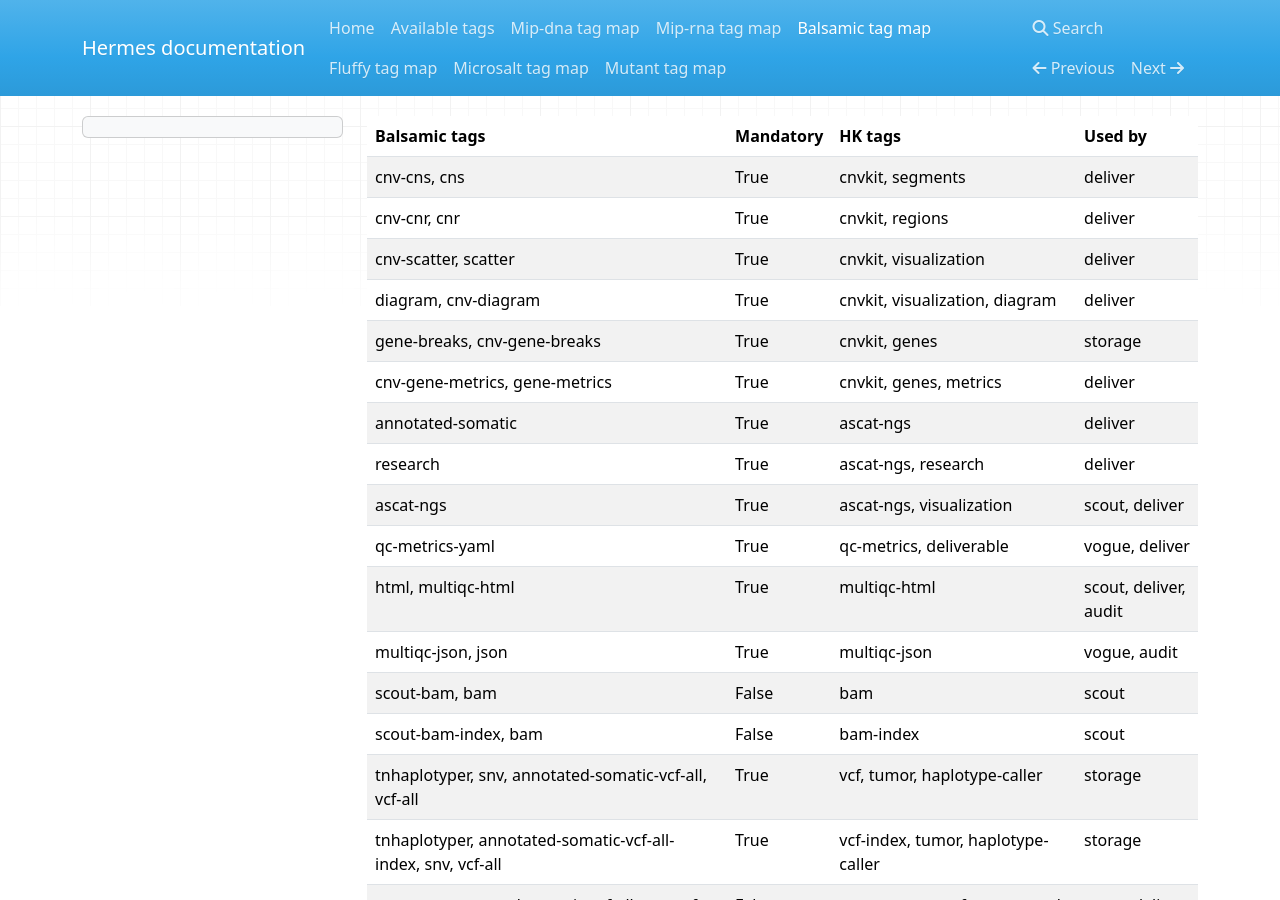
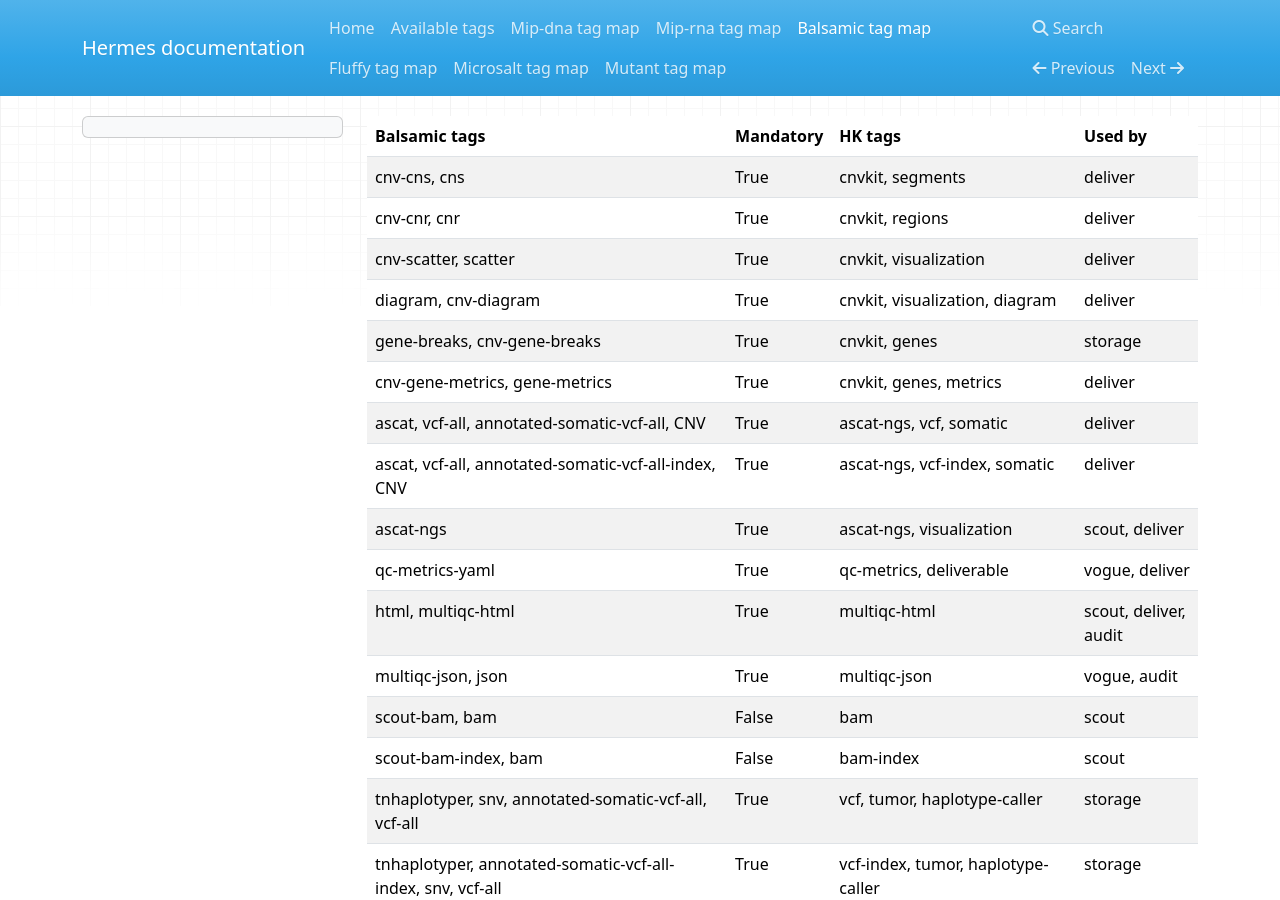
Before and after one commit to Clinical-Genomics/hermes, an MkDocs documentation site: the page built from docs/balsamic_map.md, in a window 1280 px wide and 900 px high. Built offline with MkDocs 1.6.1, drawn with Linux system fonts in a browser that asks for light colours; nearby versions of some CDN libraries.

Commit message:
updated tags ascat all vcf

```diff
--- a/docs/balsamic_map.md
+++ b/docs/balsamic_map.md
@@ -6,8 +6,8 @@
 | diagram, cnv-diagram                                               | True        | cnvkit, visualization, diagram                   | deliver               |
 | gene-breaks, cnv-gene-breaks                                       | True        | cnvkit, genes                                    | storage               |
 | cnv-gene-metrics, gene-metrics                                     | True        | cnvkit, genes, metrics                           | deliver               |
-| annotated-somatic                                                  | True        | ascat-ngs                                        | deliver               |
-| research                                                           | True        | ascat-ngs, research                              | deliver               |
+| ascat, vcf-all, annotated-somatic-vcf-all, CNV                     | True        | ascat-ngs, vcf, somatic                          | deliver               |
+| ascat, vcf-all, annotated-somatic-vcf-all-index, CNV               | True        | ascat-ngs, vcf-index, somatic                    | deliver               |
 | ascat-ngs                                                          | True        | ascat-ngs, visualization                         | scout, deliver        |
 | qc-metrics-yaml                                                    | True        | qc-metrics, deliverable                          | vogue, deliver        |
 | html, multiqc-html                                                 | True        | multiqc-html                                     | scout, deliver, audit |
```
Also changed, not shown: 2 other files.
